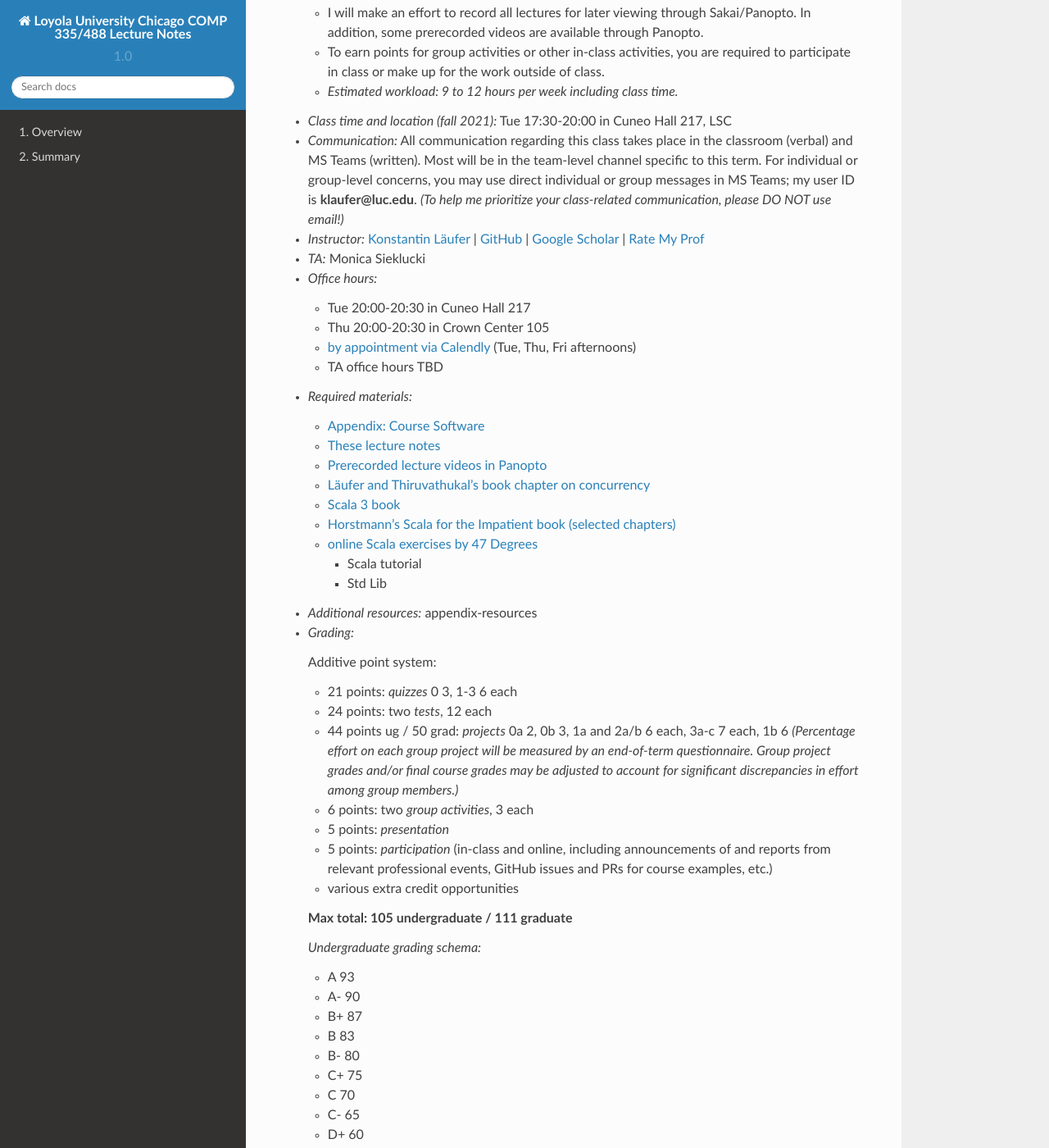
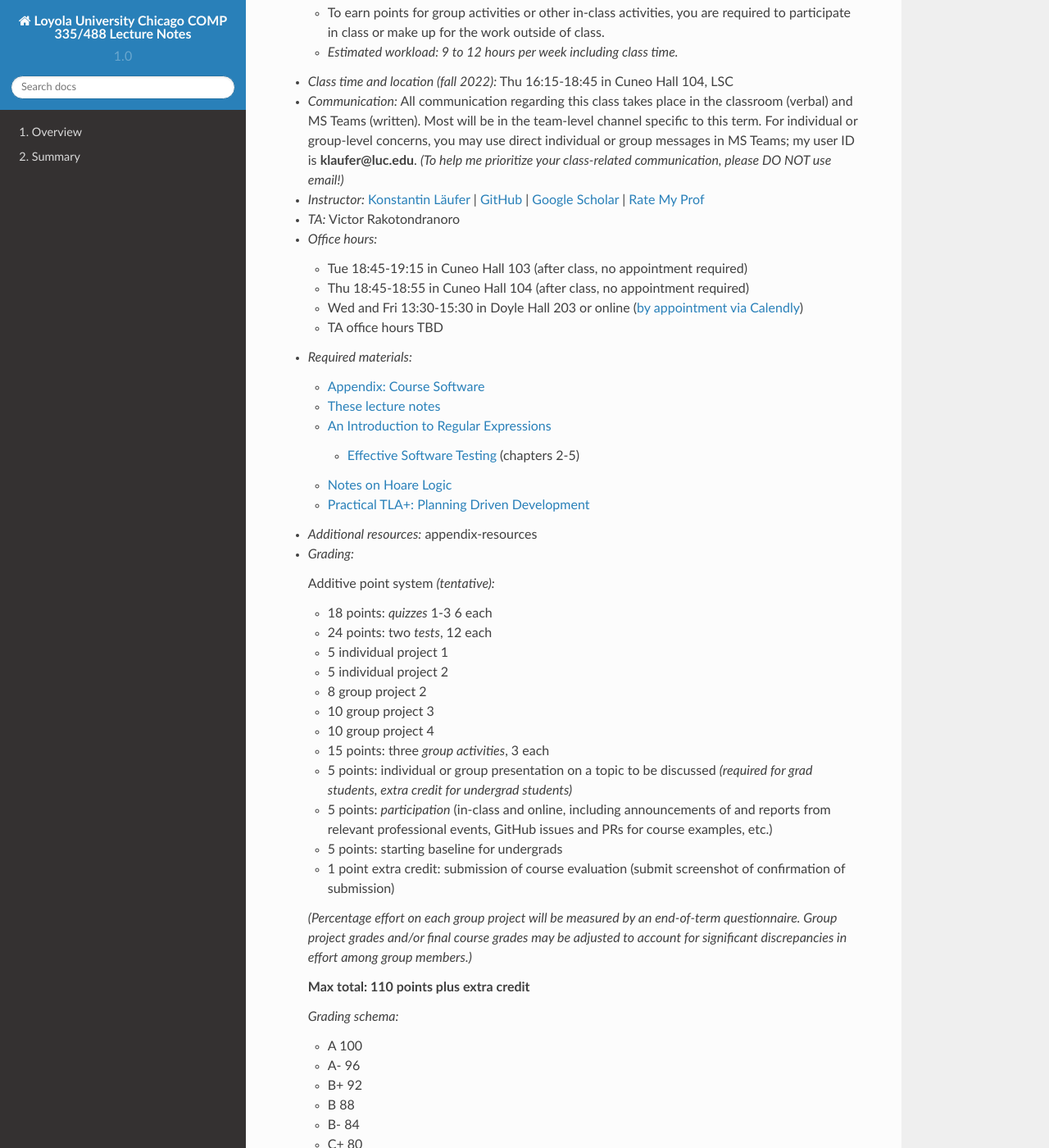
Before and after one commit to lucformalmethodscourse/lucformalmethodscourse.github.io, a Sphinx documentation site: the page built from source/syllabi/2022Fall.rst, in a window 1280 px wide and 1400 px high, scrolled down 264 px. Shown: the whole window at 82% size. Built offline with Sphinx 7.4.7 and the Read the Docs theme 2.0.0, drawn with Linux system fonts in a browser that asks for light colours; some of the changed text lies outside the part shown.

Commit message:
updated syllabus for f22
Signed-off-by: Konstantin Läufer <laufer@cs.luc.edu>

```diff
--- a/source/syllabi/2022Fall.rst
+++ b/source/syllabi/2022Fall.rst
@@ -1,7 +1,5 @@
-Sections: 001 Fall 2022
-~~~~~~~~~~~~~~~~~~~~~~~
-
-**UNDER CONSTRUCTION FOR FALL 2022**
+Sections: 335-001/488-335 Fall 2022
+~~~~~~~~~~~~~~~~~~~~~~~~~~~~~~~~~~~
 
 - *General format:*
 
@@ -10,93 +8,80 @@ Sections: 001 Fall 2022
   - To earn points for group activities or other in-class activities, you are required to participate in class or make up for the work outside of class.
   - *Estimated workload: 9 to 12 hours per week including class time.*
 
-- *Class time and location (fall 2021):* Tue 17:30-20:00 in Cuneo Hall 217, LSC
+- *Class time and location (fall 2022):* Thu 16:15-18:45 in Cuneo Hall 104, LSC
 
 - *Communication:* All communication regarding this class takes place in the classroom (verbal) and MS Teams (written). Most will be in the team-level channel specific to this term. For individual or group-level concerns, you may use direct individual or group messages in MS Teams; my user ID is **klaufer@luc.edu**. *(To help me prioritize your class-related communication, please DO NOT use email!)*
 
 - *Instructor:* `Konstantin Läufer <http://laufer.cs.luc.edu>`_ | `GitHub <https://github.com/klaeufer>`_ | `Google Scholar <http://scholar.google.com/citations?user=Rs0f_nMAAAAJ>`_ | `Rate My Prof <https://www.ratemyprofessors.com/ShowRatings.jsp?tid=287274>`_
 
-- *TA:* Monica Sieklucki
+- *TA:* Victor Rakotondranoro
 
 - *Office hours:*
 
-  - Tue 20:00-20:30 in Cuneo Hall 217
-  - Thu 20:00-20:30 in Crown Center 105
-  - `by appointment via Calendly <https://calendly.com/laufer>`_ (Tue, Thu, Fri afternoons)
+  - Tue 18:45-19:15 in Cuneo Hall 103 (after class, no appointment required)
+  - Thu 18:45-18:55 in Cuneo Hall 104 (after class, no appointment required)
+  - Wed and Fri 13:30-15:30 in Doyle Hall 203 or online (`by appointment via Calendly <https://calendly.com/laufer>`_)
   - TA office hours TBD
 
 - *Required materials:*
 
   - :ref:`appendix-software`
-  - `These lecture notes <https://lucproglangcourse.github.io>`_
-  - `Prerecorded lecture videos in Panopto <https://luc.hosted.panopto.com/Panopto/Pages/Sessions/List.aspx?embedded=1#folderID=%22eed1f68e-518b-4dc4-80f1-ad8d016c5f4e%22>`_
-  - `Läufer and Thiruvathukal's book chapter on concurrency <https://arxiv.org/abs/1705.02899>`_
-  - `Scala 3 book <https://docs.scala-lang.org/scala3/book/introduction.html>`_
-  - `Horstmann's Scala for the Impatient book (selected chapters) <https://learning.oreilly.com/library/view/scala-for-the/9780134540627>`_
-  - `online Scala exercises by 47 Degrees <https://www.scala-exercises.org/>`_
-
-    - Scala tutorial
-    - Std Lib
+  - `These lecture notes <https://laufer.cs.luc.edu/lucformalmethodscourse>`_
+  - `An Introduction to Regular Expressions <https://learning.oreilly.com/library/view/an-introduction-to/9781492082569>`_
+   - `Effective Software Testing <https://learning.oreilly.com/library/view/effective-software-testing/9781633439931>`_ (chapters 2-5)
+  - `Notes on Hoare Logic <https://www.cs.cmu.edu/~aldrich/courses/15-819O-13sp/resources/hoare-logic.pdf>`_
+  - `Practical TLA+: Planning Driven Development <https://learning.oreilly.com/library/view/practical-tla-planning/9781484238295>`_
 
 - *Additional resources:* :ref:`appendix-resources`
 
 - *Grading:*
 
-  Additive point system:
+  Additive point system *(tentative):*
 
-  - 21 points: *quizzes* 0 3,  1-3 6 each
+  - 18 points: *quizzes* 1-3 6 each
   - 24 points: two *tests*, 12 each
-  - 44 points ug / 50 grad: *projects* 0a 2, 0b 3, 1a and 2a/b 6 each, 3a-c 7 each, 1b 6 *(Percentage effort on each group project will be measured by an end-of-term questionnaire. Group project grades and/or final course grades may be adjusted to account for significant discrepancies in effort among group members.)*
-  - 6 points: two *group activities*, 3 each
-  - 5 points: *presentation*
+  - 5 individual project 1
+  - 5 individual project 2
+  - 8 group project 2
+  - 10 group project 3
+  - 10 group project 4
+  - 15 points: three *group activities*, 3 each
+  - 5 points: individual or group presentation on a topic to be discussed *(required for grad students, extra credit for undergrad students)*
   - 5 points: *participation* (in-class and online, including announcements of and reports from relevant professional events, GitHub issues and PRs for course examples, etc.)
-  - various extra credit opportunities
+  - 5 points: starting baseline for undergrads
+  - 1 point extra credit: submission of course evaluation (submit screenshot of confirmation of submission)
 
-  **Max total: 105 undergraduate / 111 graduate**
+  *(Percentage effort on each group project will be measured by an end-of-term questionnaire. Group project grades and/or final course grades may be adjusted to account for significant discrepancies in effort among group members.)*
 
-  *Undergraduate grading schema:*
+  **Max total: 110 points plus extra credit**
 
-  - A 93
-  - A- 90
-  - B+ 87
-  - B 83
-  - B- 80
-  - C+ 75
-  - C 70
-  - C- 65
-  - D+ 60
-  - D 50
-  - F < 50
+  *Grading schema:*
 
-  *Graduate grading schema:*
-
-  - A 98
-  - A- 95
+  - A 100
+  - A- 96
   - B+ 92
   - B 88
-  - B- 85
+  - B- 84
   - C+ 80
   - C 75
   - C- 70
   - D+ 65
-  - D 55
-  - F < 55
+  - D 60
+  - F < 60
 
 - *Academic integrity:* `LUC <https://www.luc.edu/academics/catalog/undergrad/reg_academicintegrity.shtml>`_ | `CAS <https://www.luc.edu/cas/advising/academicintegritystatement/>`_ | `Grad <https://www.luc.edu/gradschool/academics_policies.shtml>`_
 - `Sakai site for this section (gradebook) <https://sakai.luc.edu/portal/site/COMP_371_001_4379_1216>`_
-- `MS Team <https://teams.microsoft.com/l/team/19%3aaec55a5b5500469185bc3b2d87072760%40thread.tacv2/conversations?groupId=c4cd990e-f10c-4279-8e11-cd8f44b1a408&tenantId=021f4fe3-2b9c-4824-8378-bbcf9ec5accb>`_ *(mandatory subscription and participation)*
+- `MS Team <https://teams.microsoft.com/l/team/19%3aDdAzd6JoRNUFF1MpwtBFlR61Ku5_7eideyHC0mlXdXM1%40thread.tacv2/conversations?groupId=b0cada27-8037-4cf8-af8c-e9fee7218b89&tenantId=021f4fe3-2b9c-4824-8378-bbcf9ec5accb>`_ *(mandatory subscription and participation)*
 
 - Important dates (tentative) for quizzes and tests:
 
-  - Week 3 - Tue 14 September: quiz 0
-  - Week 5 - Tue 28 September: quiz 1
-  - Week 7 - Tue 12 October: **NO CLASS (fall break)**
-  - Week 8 - Tue 19 October: test 1
-  - Week 10 - Tue 2 November: quiz 2
-  - Week 11 - Fri 12 November: *last day to withdraw with W instead of WF*
-  - Week 12 - Tue 16 November: test 2
-  - Week 13 - Tue 23 November: **ONLINE CLASS (Thanksgiving break), details TBA**
-  - Week 16 (finals week) - Tue 14 December: *quiz 3 followed by class session*
+  - Week 5 - Thu 29 September: quiz 1
+  - Week 8 - Thu 20 October: test 1
+  - Week 10 - Thu 3 November: quiz 2
+  - Week 11 - Fri 4 November: *last day to withdraw with W instead of WF*
+  - Week 12 - Thu 17 November: test 2
+  - Week 13 - Thu 24 November:  **NO CLASS (Thanksgiving break)**
+  - Week 16 (finals week) - Thu 15 December: *quiz 3 followed by class session*
 
 - *Recording of class meetings:* In this class, software will be used to record live class discussions. As a student in this class, your participation in live class discussions will be recorded. These recordings will be made available only to students enrolled in the class, to assist those who cannot attend the live session or to serve as a resource for those who would like to review content that was presented. All recordings will become unavailable to students in the class when the course has concluded. The use of all video recordings will be in keeping with the University Privacy Statement shown below.
 
```
Also changed, not shown: source/syllabus.rst (+4 -3 lines).
